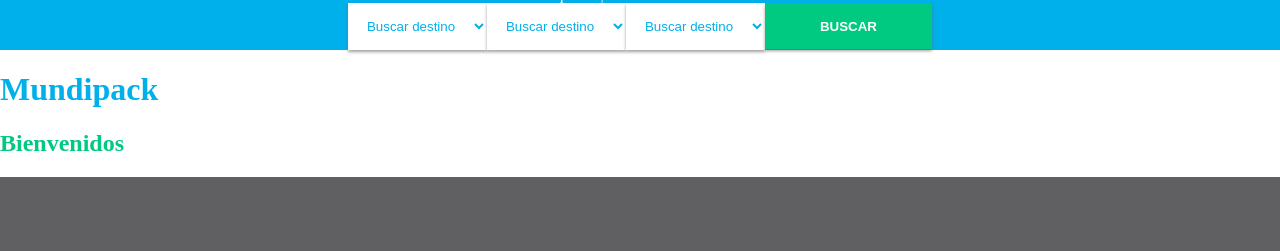
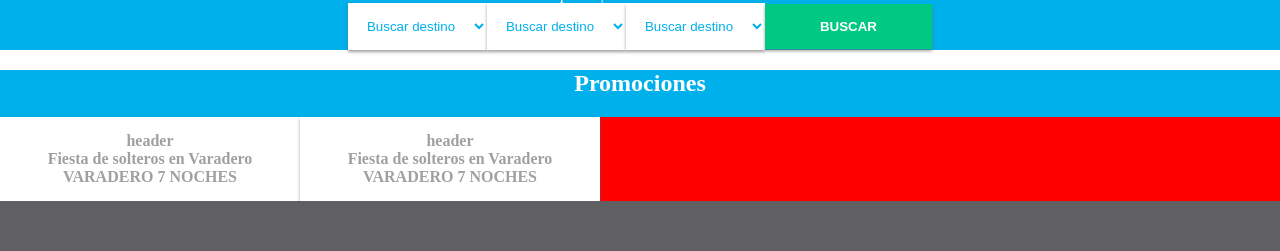
Before and after one commit to zendostrike/next-demo, a Next.js app: page / in a window 1280 px wide. Shown: the part 1193-1444 px from the top of the page. Built offline with nearby package versions, Linux system fonts and the light colour scheme.

Commit message:
Card component

```diff
--- /dev/null
+++ b/components/Card.jsx
@@ -0,0 +1,15 @@
+import { CardContainer, CardHeader, CardBody, CardFooter } from './styles'
+
+export default props => (
+  <CardContainer>
+    <CardHeader>
+      header
+    </CardHeader>
+    <CardBody>
+      Fiesta de solteros en Varadero
+    </CardBody>
+    <CardFooter>
+      VARADERO 7 NOCHES
+    </CardFooter>
+  </CardContainer>
+)
--- /dev/null
+++ b/components/Grid.jsx
@@ -0,0 +1,7 @@
+import { GridContainer } from './styles'
+
+export default props => (
+  <GridContainer>
+    {props.children}
+  </GridContainer>
+)
--- a/components/styles.js
+++ b/components/styles.js
@@ -5,7 +5,7 @@ export const Title = styled.h1`
 `
 
 export const Subtitle = styled.h2`
-  color: #00ca82;
+  color: ${props => props.color || '#fff'};
 `
 
 export const HeaderLink = styled.a`
@@ -18,7 +18,7 @@ export const SliderContainer = styled.div`
 
 export const Section = styled.div`
   text-align: center;
-  color: ${props => (props.dark ? '#ff' : '#00ca82')};
+  color: ${props => (props.dark ? '#fff' : '#00ca82')};
   background: ${props => props.background || '#fff'};
 `
 
@@ -43,3 +43,35 @@ export const Button = styled.button`
   -moz-box-shadow: 0px 2px 3px 0px rgba(102, 102, 102, 0.61);
   box-shadow: 0px 2px 3px 0px rgba(102, 102, 102, 0.61);
 `
+export const CardContainer = styled.div`
+  max-width: 350px;
+  color: #a0a0a1;
+  font-weight: bold;
+  cursor: pointer;
+  background: #fff;
+  padding: 15px;
+  -webkit-box-shadow: 0px 2px 3px 0px rgba(102, 102, 102, 0.61);
+  -moz-box-shadow: 0px 2px 3px 0px rgba(102, 102, 102, 0.61);
+  box-shadow: 0px 2px 3px 0px rgba(102, 102, 102, 0.61);
+`
+
+export const CardHeader = styled.div`
+
+`
+
+export const CardBody = styled.div`
+
+`
+export const CardFooter = styled.div`
+
+`
+
+export const GridContainer = styled.div`
+  background: red;
+  display: grid;
+  grid-template-columns: 300px 300px 300px;
+`
+
+export const GridItem = styled.div`
+
+`
--- a/pages/index.js
+++ b/pages/index.js
@@ -1,8 +1,9 @@
 import Layout from '../components/layout'
-import Title from '../components/Title'
 import Subtitle from '../components/Subtitle'
 import SearchBar from '../components/SearchBar'
 import Slider from '../components/slider'
+import Grid from '../components/Grid'
+import Card from '../components/Card'
 import { Section } from '../components/styles'
 
 const images = ['/static/images/slide_1.jpg']
@@ -18,7 +19,12 @@ export default () => (
       Paquetes | Salidas Confirmadas
       <SearchBar />
     </Section>
-    <Title text={'Mundipack'} />
-    <Subtitle text={'Bienvenidos'} />
+    <Section background='#00b0ea' dark>
+      <Subtitle text={'Promociones'} />
+      <Grid>
+        <Card />
+        <Card />
+      </Grid>
+    </Section>
   </Layout>
 )
```
